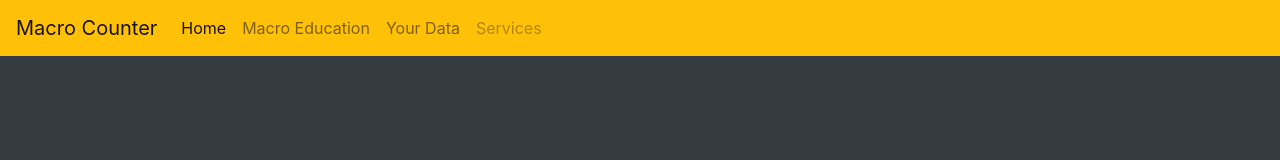
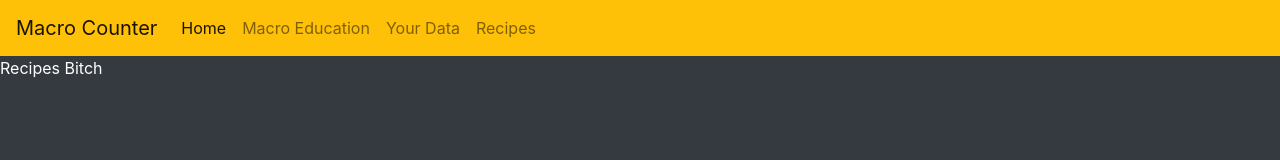
Before and after one commit to rsoto003/macro-counter-react, a React (Create React App) app: page /recipes in a window 1280 px wide. Shown: the top 160 px of the page. Built offline with nearby package versions, Linux system fonts and the light colour scheme.

Commit message:
added recipes component to be used later for searching for recipes via food api

```diff
--- a/src/App.js
+++ b/src/App.js
@@ -4,6 +4,7 @@ import Navbar from './components/Navbar';
 import Data from './components/Data';
 import Info from './components/Info';
 import Landing from './components/Landing';
+import Recipes from './components/Recipes'
 
 
 class App extends Component {
@@ -59,6 +60,7 @@ class App extends Component {
             calculateMacros={this.calculateMacros}
             />
           <Route path="/info" component={Info} />
+          <Route path="/recipes" component={Recipes} />
         </div>
       </Router>
     );
--- a/src/components/Navbar.js
+++ b/src/components/Navbar.js
@@ -21,7 +21,7 @@ class Navbar extends Component {
                             <Link className="nav-link" to="/data">Your Data</Link>
                         </li>
                         <li className="nav-item">
-                            <Link className="nav-link disabled" to="/services">Services</Link>
+                            <Link className="nav-link" to="/recipes">Recipes</Link>
                         </li>
                         </ul>
                     </div>
--- /dev/null
+++ b/src/components/Recipes.js
@@ -0,0 +1,14 @@
+import React, { Component } from 'react';
+
+
+class Recipe extends Component{
+    render(){
+        return (
+            <div>
+                Recipes Bitch
+            </div>
+        );
+    }
+}
+
+export default Recipe;
```
